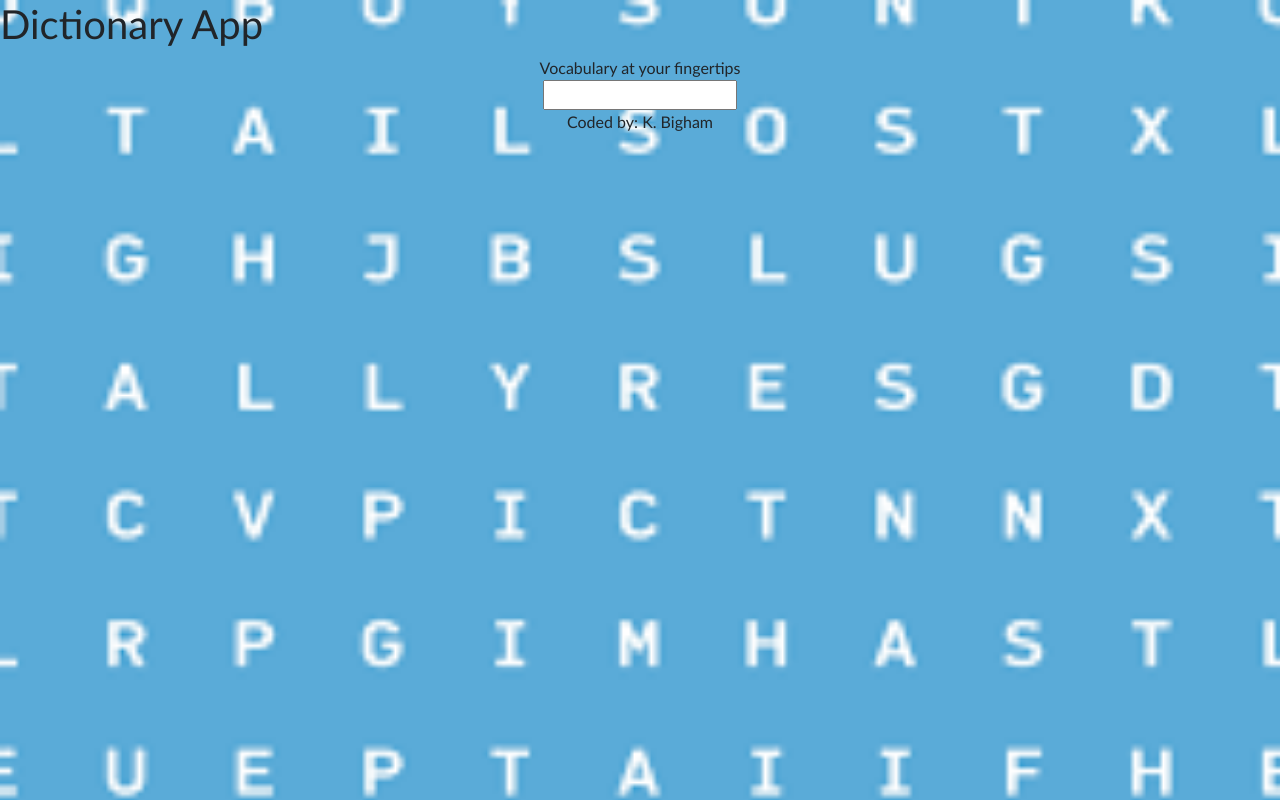
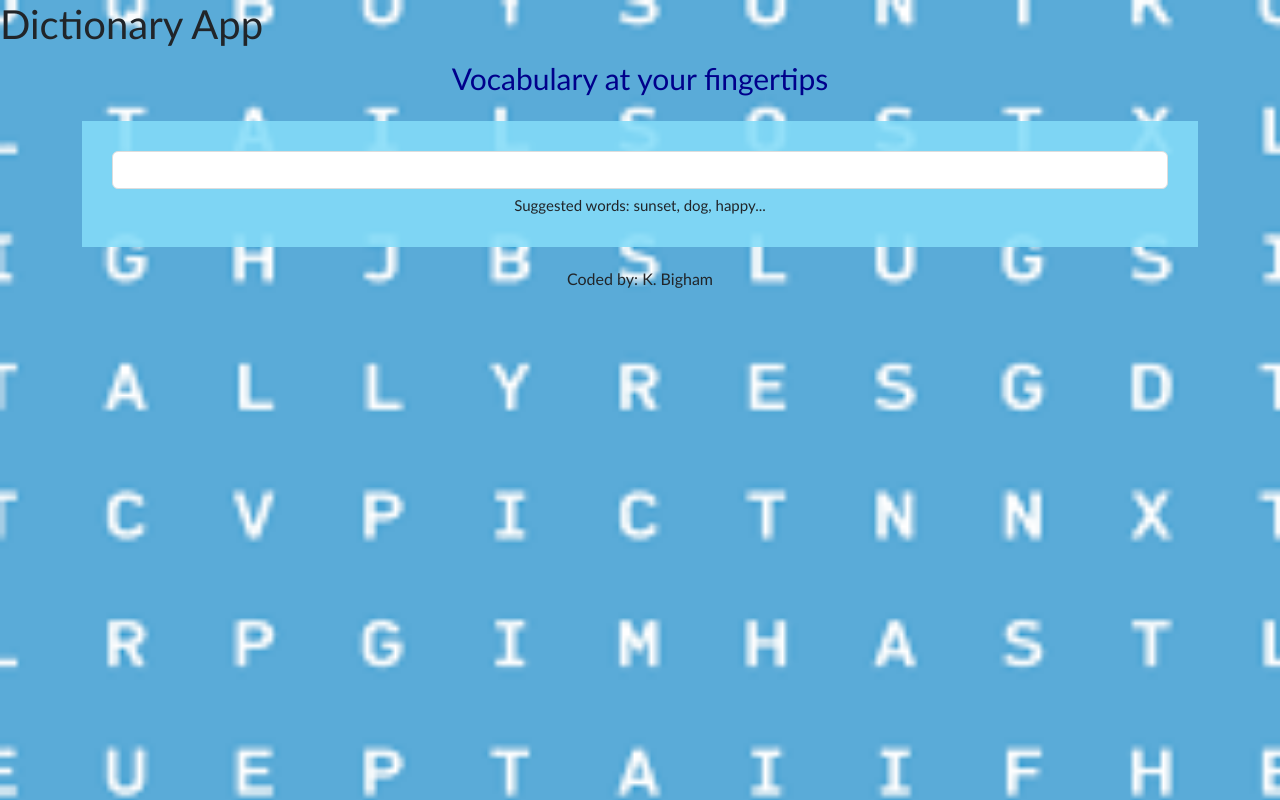
Before and after one commit to BighamK/kb-dictionary-app, a React (Create React App) app: page / in a window 1280 px wide. Built offline with nearby package versions, Linux system fonts and the light colour scheme; no server answers.

Commit message:
Start styling css

```diff
--- a/src/App.css
+++ b/src/App.css
@@ -7,3 +7,8 @@ body {
   background-size: cover;
   background-image: url('./Images/pic8.png');
 }
+
+.App header {
+  color: darkblue;
+  font-size: 30px;
+}
--- a/src/Dictionary.css
+++ b/src/Dictionary.css
@@ -1,3 +1,24 @@
 form {
     font-family:'Gill Sans', 'Gill Sans MT', Calibri, 'Trebuchet MS', sans-serif;
 }
+
+.Dictionary section {
+    background: rgba(132, 220, 249, 0.875);
+    padding: 30px;
+
+    margin: 20px 0;
+}
+
+.Dictionary input {
+    width: 100%;
+    padding: 6px 4px;
+    border-radius: 6px;
+    color: darkblue;
+    border: 1px solid #ddd;
+
+}
+
+.Dictionary .hint {
+font-size: 15px;
+margin-top: 5px;
+}
--- a/src/Dictionary.js
+++ b/src/Dictionary.js
@@ -6,31 +6,50 @@ import "./Dictionary.css";
 export default function Dictionary () {
     let [keyword, setKeyword] = useState("");
     let [results, setResults] = useState(null);
+    let [loaded, setLoaded] = useState(false);
 
 
     function handleResponse(response) {
         setResults(response.data[0]);
     }
 
-    function search(event) {
-        event.preventDefault();
+    function search() {
 
 let apiUrl = `https://api.dictionaryapi.dev/api/v2/entries/en/${keyword}`;
 axios.get(apiUrl).then(handleResponse);
     }
 
 
+    function handleSubmit(event) {
+        event.preventDefault();
+        search();
+    }
+
     function handleKeywordChange(event) {
         setKeyword(event.target.value);
     }
 
+    function load() {
+        setLoaded(true);
+        search();
+    }
+
+    if (loaded) {
     return (
          <div className="Dictionary">
-
-                 <form onSubmit={search}>
+<section>
+                 <form onSubmit={handleSubmit}>
                    <input type="search" onChange={handleKeywordChange} />
                 </form>
+                <div className="hint">
+                    Suggested words: sunset, dog, happy...
+                </div>
+                </section>
                 <Results results={results} />
            </div>
     );
+} else {
+    load();
+    return "Searching";
 }
+}
--- a/src/Meaning.js
+++ b/src/Meaning.js
@@ -10,12 +10,14 @@ export default function Meaning(props) {
         {
             return (
                 <div key={index}>
+                    <p>
                        <strong>Definition: </strong> {definition.definition}
                        <br />
                        <strong> Example: </strong>
                        <em>{definition.example}</em>
                        <br />
                        <Synonyms synonyms={definition.synonyms} />
+                       </p>
         </div>
     );
 })}
--- /dev/null
+++ b/src/Results.css
@@ -0,0 +1,5 @@
+.Results h2 {
+    font-size: 36px;
+    font-weight: bold;
+    line-height: 1.5;
+}
--- a/src/Results.js
+++ b/src/Results.js
@@ -1,12 +1,15 @@
 import React from "react";
 import Meaning from "./Meaning";
 import Phonetic from "./Phonetic";
+import "./Results.css";
 
 
 
 export default function Results(props) {
   if (props.results) {
-    return <div className="Results">
+    return (
+         <div className="Results">
+             <section>
         <h2> {props.results.word}</h2>
         {props.results.phonetics.map(function (phonetic, index) {
             return (
@@ -15,14 +18,16 @@ export default function Results(props) {
                     </div>
             );
         })}
+        </section>
         {props.results.meanings.map(function(meaning, index) {
             return (
-                <div key={index}>
+                <section key={index}>
                     <Meaning meaning={meaning} />
-                    </div>
+                    </section>
             );
         })}
         </div>
+    );
 } else {
     return null;
 }
```
